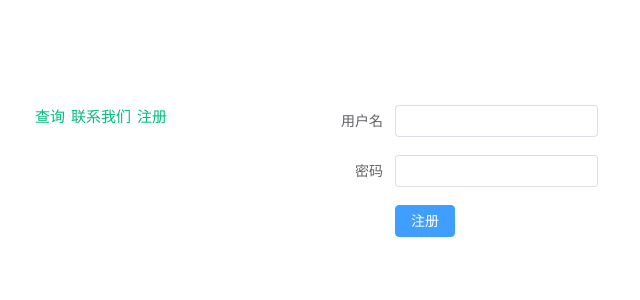
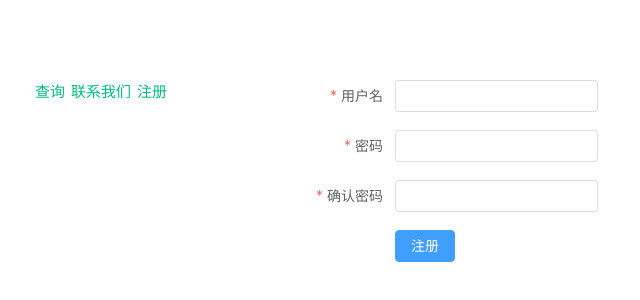
Before and after one commit to flowerfadeaway/book-manager-front, a Vue app: page /register in a window 1280 px wide. Shown: the part 220-520 px from the top of the page, without its empty margins (0-640 px from the left). Built offline with nearby package versions, Linux system fonts and the light colour scheme.

Commit message:
feat:添加确认密码功能，以及6位数验证功能

```diff
--- a/src/components/Register.vue
+++ b/src/components/Register.vue
@@ -1,12 +1,15 @@
 <!-- Register.vue -->
 <template>
     <div class="register-container">
-        <el-form :model="registerForm" label-width="80px">
+        <el-form :model="registerForm" :rules="rules" label-width="80px">
             <el-form-item label="用户名" prop="username">
                 <el-input v-model="registerForm.username"></el-input>
             </el-form-item>
             <el-form-item label="密码" prop="password">
                 <el-input type="password" v-model="registerForm.password"></el-input>
+            </el-form-item>
+            <el-form-item label="确认密码" prop="confirmPassword">
+                <el-input type="password" v-model="registerForm.confirmPassword" @input="validatePassword"></el-input>
             </el-form-item>
             <el-form-item>
                 <el-button type="primary" @click="register">注册</el-button>
@@ -18,18 +21,53 @@
 <script setup>
 import { ref } from 'vue';
 import { booksManager } from '@/axios';
+import { ElMessage } from 'element-plus';
 
 const registerForm = ref({
     username: '',
-    password: ''
+    password: '',
+    confirmPassword: ''
 });
+
+const rules = {
+    username: [
+        { required: true, message: '请输入用户名', trigger: 'blur' }
+    ],
+    password: [
+        { required: true, message: '请输入密码', trigger: 'blur' },
+        { min: 6, message: '密码长度不能少于6位', trigger: 'blur' }
+    ],
+    confirmPassword: [
+        { required: true, message: '请输入确认密码', trigger: 'blur' }
+    ]
+};
 
 const register = async () => {
     try {
-        const response = await booksManager.post('/user/register', registerForm.value);
+        // 确保密码和确认密码一致
+        if (registerForm.value.password !== registerForm.value.confirmPassword) {
+            throw new Error('密码和确认密码不匹配');
+        }
+
+        // 确保密码长度大于等于6位
+        if (registerForm.value.password.length < 6) {
+            throw new Error('密码长度不能少于6位');
+        }
+
+        const response = await booksManager.post('/user/register', {
+            username: registerForm.value.username,
+            password: registerForm.value.password
+        });
+
         console.log(response.data); // 处理响应，可能是注册成功或失败的消息
     } catch (error) {
         console.error('注册失败:', error);
+        // 弹出报错提示给用户
+        ElMessage.error(error.message);
     }
 };
+
+const validatePassword = () => {
+    // 可以添加一些交互或验证逻辑，例如显示密码不匹配的消息
+};
 </script>
```
